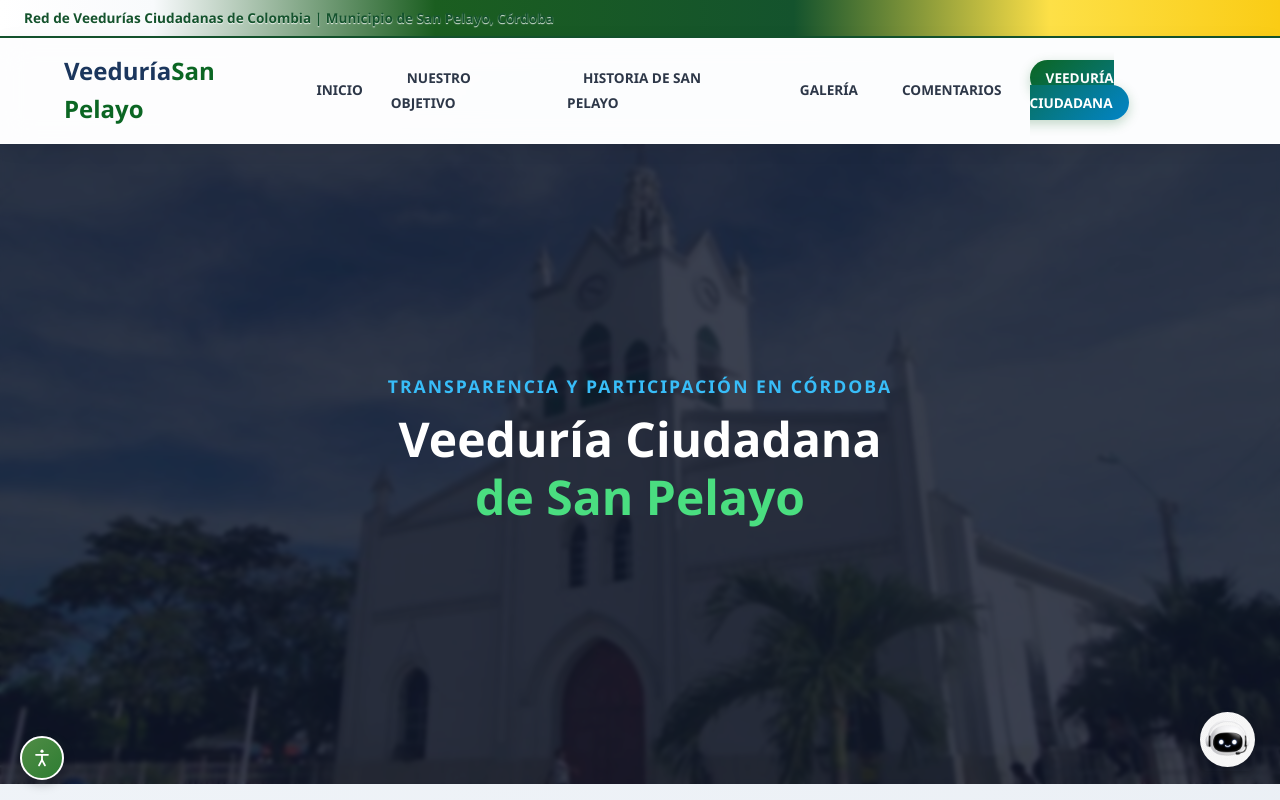
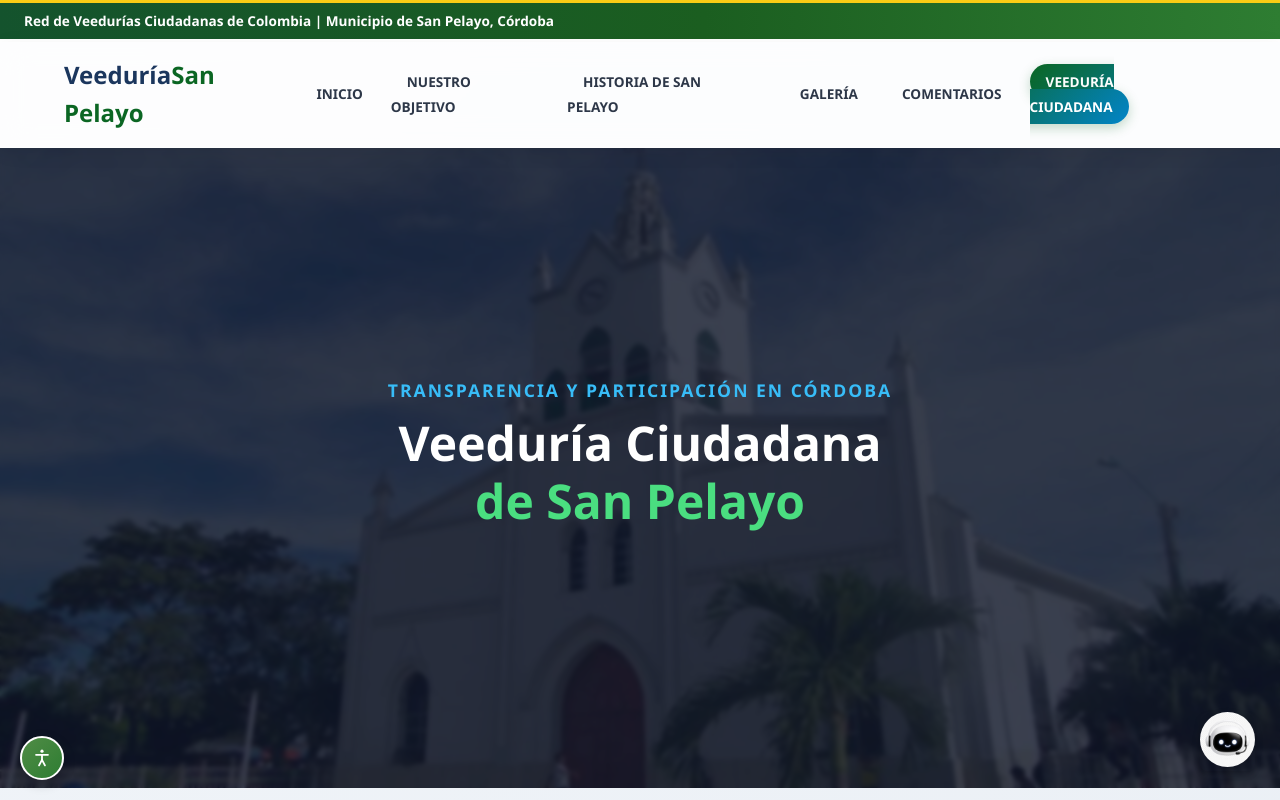
Before and after one commit to estefaniasotelo802-cloud/veeduria-san-pelayo, a website: page public/index.html in a window 1280 px wide. Shown: the top 800 px of the page. Drawn offline with nearby package versions, Linux system fonts and the light colour scheme; no server answers.

Commit message:
Mejora legibilidad y acabado institucional en barra superior

```diff
--- a/public/style.css
+++ b/public/style.css
@@ -31,23 +31,16 @@ body {
 2. NAVEGACIÓN Y BARRA SUPERIOR (GLASSMORPHISM)
    ========================================== */
 .top-bar {
-  background: linear-gradient(
-    90deg,
-    #ffffff 0%,
-    #f8fafc 12%,
-    #1b5e20 34%,
-    #14532d 62%,
-    #fde047 82%,
-    #facc15 100%
-  );
-  color: #14532d;
-  text-shadow: 0 1px 1px rgba(255, 255, 255, 0.85);
+  background: linear-gradient(90deg, #14532d 0%, #1b5e20 55%, #2e7d32 100%);
+  color: #ffffff;
   padding: 7px 24px;
   font-size: 0.85rem;
-  font-weight: 700;
+  font-weight: 600;
   display: flex;
   align-items: center;
-  border-bottom: 2px solid #14532d;
+  justify-content: space-between;
+  border-top: 3px solid #facc15;
+  border-bottom: 3px solid #ffffff;
 }
 
 .navbar {
```
